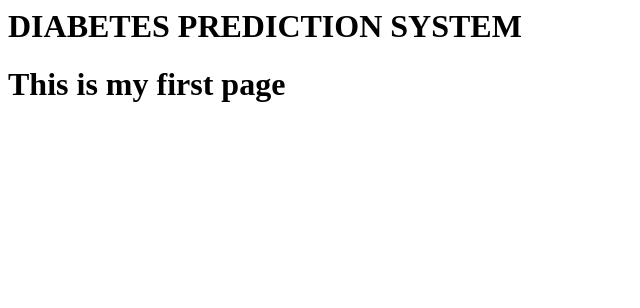
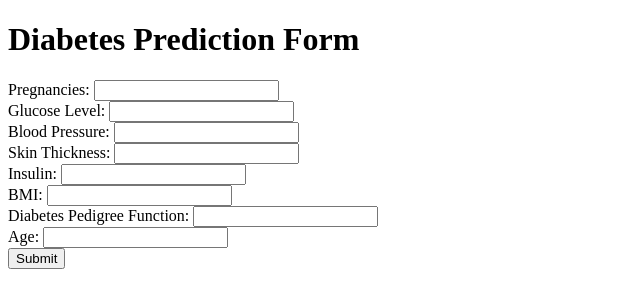
Before and after one commit to NadeeshFernando/APPO_SCH, a Python web app: template templates/index.html in a window 1280 px wide. Shown: the top 308 px of the page, without its empty margins (0-640 px from the left). Run offline with Jinja, Linux system fonts and the light colour scheme; the template is opened without the code that fills it, so the values that code supplies are empty.

Commit message:
fifth commite from VS CODE

```diff
--- a/templates/index.html
+++ b/templates/index.html
@@ -1,9 +1,38 @@
-<html>
-    <head><meta charset="utf-8"></head><head><title> Nadeesh</title>
-    </head><body><h1> DIABETES PREDICTION SYSTEM</h1>
+<!DOCTYPE html>
+<html lang="en">
+<head>
+    <meta charset="UTF-8">
+    <meta name="viewport" content="width=device-width, initial-scale=1.0">
+    <title>Diabetes Prediction Form</title>
+</head>
+<body>
+    <h1>Diabetes Prediction Form</h1>
+    <form action="/predict" method="post">
+        <label for="Pregnancies">Pregnancies:</label>
+        <input type="text" id="Pregnancies" name="pregnancies" required><br>
 
+        <label for="Glucose">Glucose Level:</label>
+        <input type="text" id="Glucose" name="glucose" required><br>
 
-            <h1>This is my first page</h1>
+        <label for="BloodPressure">Blood Pressure:</label>
+        <input type="text" id="BloodPressure" name="bloodPressure" required><br>
 
+        <label for="SkinThickness">Skin Thickness:</label>
+        <input type="text" id="SkinThickness" name="skinThickness" required><br>
 
-</body></html>
+        <label for="Insulin">Insulin:</label>
+        <input type="text" id="Insulin" name="insulin" required><br>
+
+        <label for="BMI">BMI:</label>
+        <input type="text" id="BMI" name="bmi" required><br>
+
+        <label for="DiabetesPedigreeFunction">Diabetes Pedigree Function:</label>
+        <input type="text" id="DiabetesPedigreeFunction" name="diabetesPedigreeFunction" required><br>
+
+        <label for="Age">Age:</label>
+        <input type="text" id="Age" name="age" required><br>
+
+        <button type="submit">Submit</button>
+    </form>
+</body>
+</html>
```
Also changed, not shown: templates/result.html (added, +12 -0 lines), 2 other files.
